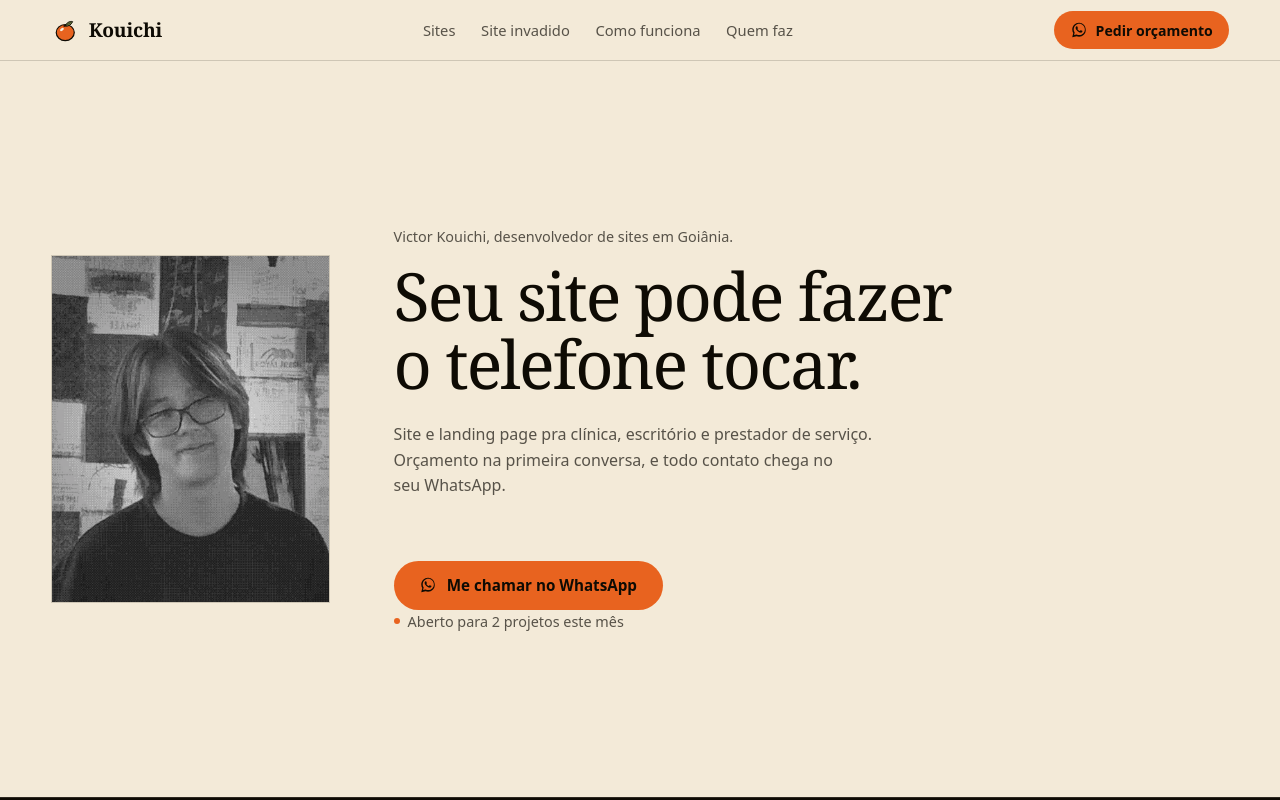
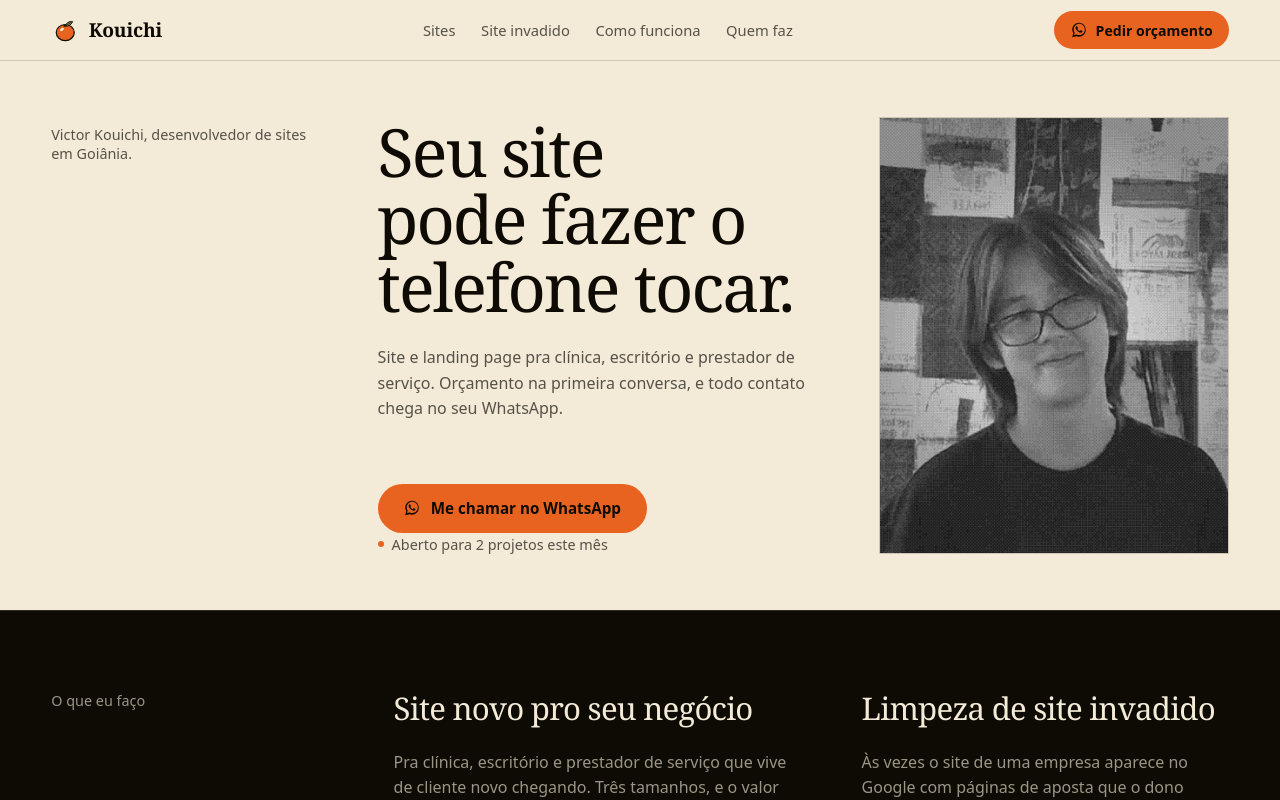
Before and after one commit to kouyxi/kouichi, a Nuxt app: page / in a window 1280 px wide. Shown: the top 800 px of the page. Built offline with nearby package versions, Linux system fonts and the light colour scheme.

Commit message:
Topo em três colunas e teste de fonte de título por ?fonte=
Assinatura na coluna do rótulo, texto no meio, foto grande à direita.
Quatro famílias candidatas trocáveis pela URL; sai quando decidir.

Co-Authored-By: Claude Fable 5.1 <noreply@anthropic.com>

```diff
--- a/app/components/lab/Contact.vue
+++ b/app/components/lab/Contact.vue
@@ -123,7 +123,7 @@ onMounted(async () => {
 }
 .ct-q-t {
   font-family: var(--font-display);
-  font-weight: 500;
+  font-weight: var(--w-display, 500);
   font-size: var(--t-1);
   line-height: 1.25;
   letter-spacing: -0.01em;
@@ -168,7 +168,7 @@ onMounted(async () => {
 .ct-huge {
   display: block;
   font-family: var(--font-display);
-  font-weight: 500;
+  font-weight: var(--w-display, 500);
   font-size: clamp(2.8rem, 10vw, 9rem);
   line-height: 0.95;
   letter-spacing: -0.04em;
--- a/app/components/lab/Intro.vue
+++ b/app/components/lab/Intro.vue
@@ -30,20 +30,13 @@ onMounted(async () => {
 
 <template>
   <section id="topo" ref="root" class="intro claro">
+    <!-- Mesma grade 3/9 das seções: a assinatura ocupa a coluna do rótulo,
+         o texto começa na mesma linha vertical do resto da página e a foto
+         fecha a direita com a altura do bloco inteiro. -->
     <div class="intro-in">
-    <figure class="intro-media">
-      <img
-        src="/img/hero-kouichi.webp"
-        alt="Victor Kouichi, desenvolvedor de sites, em Goiânia"
-        width="800"
-        height="1000"
-        fetchpriority="high"
-        decoding="async"
-      />
-    </figure>
+      <p class="intro-quem intro-fade">Victor Kouichi, desenvolvedor de sites em Goiânia.</p>
 
       <div class="intro-txt">
-      <p class="intro-quem intro-fade">Victor Kouichi, desenvolvedor de sites em Goiânia.</p>
         <h1 class="intro-title intro-fade">Seu site pode fazer o telefone tocar.</h1>
         <p class="intro-sub intro-fade">
           Site e landing page pra clínica, escritório e prestador de serviço.
@@ -62,6 +55,17 @@ onMounted(async () => {
         </a>
         <p class="intro-vaga intro-fade"><i aria-hidden="true" />{{ disponibilidade }}</p>
       </div>
+
+      <figure class="intro-media">
+        <img
+          src="/img/hero-kouichi.webp"
+          alt="Victor Kouichi, desenvolvedor de sites, em Goiânia"
+          width="800"
+          height="1000"
+          fetchpriority="high"
+          decoding="async"
+        />
+      </figure>
     </div>
   </section>
 </template>
@@ -76,13 +80,13 @@ onMounted(async () => {
   max-width: var(--lab-wrap);
   margin-inline: auto;
   display: grid;
-  gap: var(--sp-4);
-  align-items: center;
+  gap: var(--sp-3);
 }
 
-/* celular: a foto vem primeiro, em corte horizontal, e o rosto é a
-   primeira coisa na tela; desktop: retrato alto à esquerda do texto */
+/* celular: foto primeiro, em corte horizontal; o rosto é a primeira coisa
+   na tela, antes de qualquer palavra */
 .intro-media {
+  order: -1;
   margin: 0;
   aspect-ratio: 4 / 3;
   overflow: hidden;
@@ -93,15 +97,13 @@ onMounted(async () => {
 
 .intro-quem { font-size: var(--t-s); font-weight: 500; color: var(--lab-dim); }
 .intro-title {
-  margin-top: var(--sp-2);
   font-family: var(--font-display);
-  font-weight: 500;
+  font-weight: var(--w-display, 500);
   font-size: clamp(2.3rem, 5.2vw, 4.4rem);
   line-height: 1.02;
   letter-spacing: -0.03em;
-  /* equilibra as duas linhas: sem isso sobrava um "o" solto no fim da primeira */
   text-wrap: balance;
-  max-width: 15ch;
+  max-width: 13ch;
 }
 .intro-sub {
   margin-top: var(--sp-3);
@@ -136,18 +138,15 @@ onMounted(async () => {
 .intro-vaga i { width: 6px; height: 6px; border-radius: 999px; background: var(--lab-accent); }
 
 @media (min-width: 900px) {
-  .intro {
-    display: flex;
+  .intro { padding-block: clamp(3rem, 7vh, 5rem); }
+  .intro-in {
+    grid-template-columns: minmax(0, 3fr) minmax(0, 5fr) minmax(0, 4fr);
+    gap: var(--sp-5);
     align-items: center;
-    /* teto: num monitor alto o topo não precisa de 1400px de respiro */
-    min-height: min(calc(100svh - 3.75rem), 46rem);
-    padding-block: clamp(2rem, 5vh, 4rem);
   }
-  /* mesma divisão 3/9 das seções: a margem esquerda do texto é a mesma
-     linha onde começa o conteúdo da página inteira */
-  .intro-in { width: 100%; grid-template-columns: minmax(0, 3fr) minmax(0, 9fr); gap: var(--sp-5); }
-  .intro-media { aspect-ratio: 4 / 5; width: 100%; }
-  .intro-txt { max-width: 40rem; }
+  /* a assinatura desce até a linha do título, como o rótulo das seções */
+  .intro-quem { align-self: start; padding-top: 0.5rem; }
+  .intro-media { order: 0; aspect-ratio: 4 / 5; max-height: 34rem; width: 100%; }
 }
 
 /* sem animação: tudo já nasce no lugar */
--- a/app/components/lab/Manifest.vue
+++ b/app/components/lab/Manifest.vue
@@ -40,7 +40,7 @@ const principios = [
 <style scoped>
 .mf-big {
   font-family: var(--font-display);
-  font-weight: 500;
+  font-weight: var(--w-display, 500);
   font-size: var(--t-h3);
   line-height: 1.3;
   letter-spacing: -0.02em;
@@ -67,6 +67,6 @@ const principios = [
 @media (min-width: 820px) { .mf-princs { grid-template-columns: repeat(3, 1fr); } }
 
 .mf-princ { background: var(--lab-surface); padding: var(--sp-3); }
-.mf-t { font-family: var(--font-display); font-weight: 500; font-size: var(--t-1); letter-spacing: -0.01em; }
+.mf-t { font-family: var(--font-display); font-weight: var(--w-display, 500); font-size: var(--t-1); letter-spacing: -0.01em; }
 .mf-d { margin-top: var(--sp-1); font-size: var(--t-s); line-height: 1.55; color: var(--lab-dim); }
 </style>
--- a/app/components/lab/Process.vue
+++ b/app/components/lab/Process.vue
@@ -120,7 +120,7 @@ onMounted(async () => {
 }
 .pr-n {
   font-family: var(--font-display);
-  font-weight: 500;
+  font-weight: var(--w-display, 500);
   font-size: var(--t-h3);
   line-height: 1;
   letter-spacing: -0.03em;
@@ -130,7 +130,7 @@ onMounted(async () => {
 .pr-body { max-width: 34rem; }
 .pr-t {
   font-family: var(--font-display);
-  font-weight: 500;
+  font-weight: var(--w-display, 500);
   font-size: var(--t-h3);
   line-height: 1.1;
   letter-spacing: -0.025em;
@@ -153,7 +153,7 @@ onMounted(async () => {
   padding-top: var(--sp-3);
   border-top: 1px solid var(--lab-line);
   font-family: var(--font-display);
-  font-weight: 500;
+  font-weight: var(--w-display, 500);
   font-size: var(--t-h3);
   line-height: 1.2;
   letter-spacing: -0.02em;
--- a/app/components/lab/Services.vue
+++ b/app/components/lab/Services.vue
@@ -135,7 +135,7 @@ const waInvadido = waLink('Oi, Kouichi! Acho que meu site foi invadido. O endere
   border-bottom: 1px solid var(--lab-line);
 }
 .sv-item-cab { display: flex; justify-content: space-between; align-items: baseline; gap: 1rem; }
-.sv-nome { font-family: var(--font-display); font-weight: 500; font-size: var(--t-1); letter-spacing: -0.01em; }
+.sv-nome { font-family: var(--font-display); font-weight: var(--w-display, 500); font-size: var(--t-1); letter-spacing: -0.01em; }
 .sv-prazo { font-size: var(--t-s); color: var(--lab-dim); white-space: nowrap; }
 .sv-para { color: var(--lab-dim); font-size: var(--t-s); line-height: 1.55; max-width: 30rem; }
 .sv-link {
--- a/nuxt.config.ts
+++ b/nuxt.config.ts
@@ -22,6 +22,11 @@ export default defineNuxtConfig({
     // self-hosted at build time (no external Google request → faster LCP, privacy-friendly)
     families: [
       { name: 'Fraunces', provider: 'google', weights: [400, 500, 600, 700, 900], styles: ['normal', 'italic'] },
+      // Candidatas em teste pro título (?fonte=young|bricolage|newsreader na home).
+      // O navegador só baixa a família que o CSS ativo usar.
+      { name: 'Young Serif', provider: 'google', weights: [400] },
+      { name: 'Bricolage Grotesque', provider: 'google', weights: [700] },
+      { name: 'Newsreader', provider: 'google', weights: [400, 500] },
       { name: 'Space Grotesk', provider: 'google', weights: [400, 500, 600, 700] }
     ]
   },
```
Also changed, not shown: app/pages/index.vue (+16 -3 lines). Lines whose indentation alone changed are shown as unchanged.
